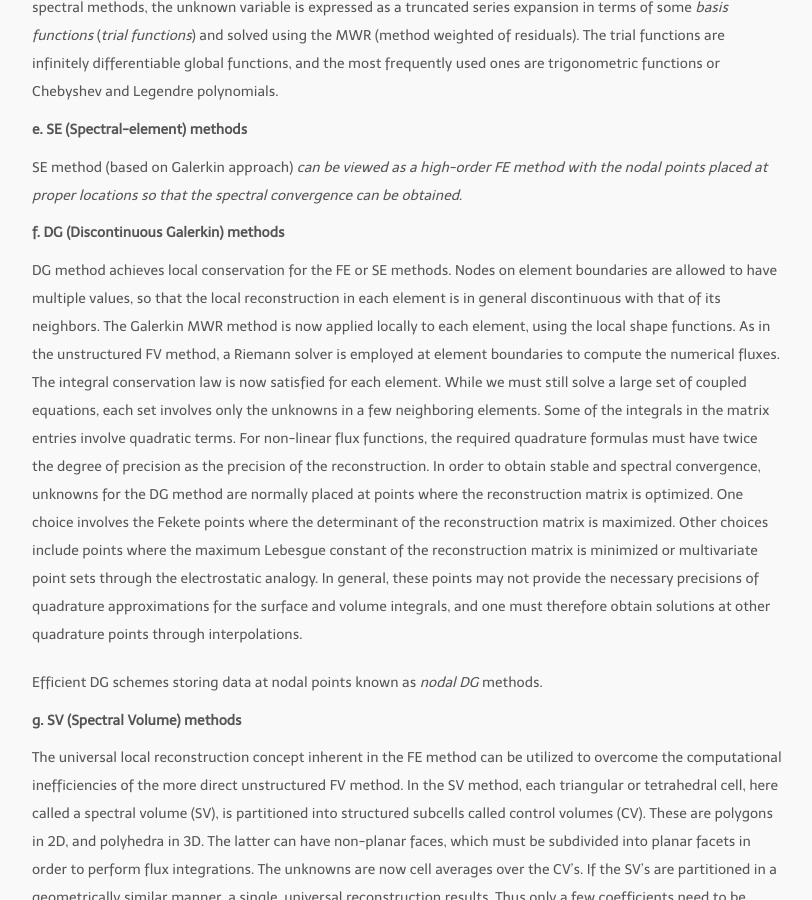
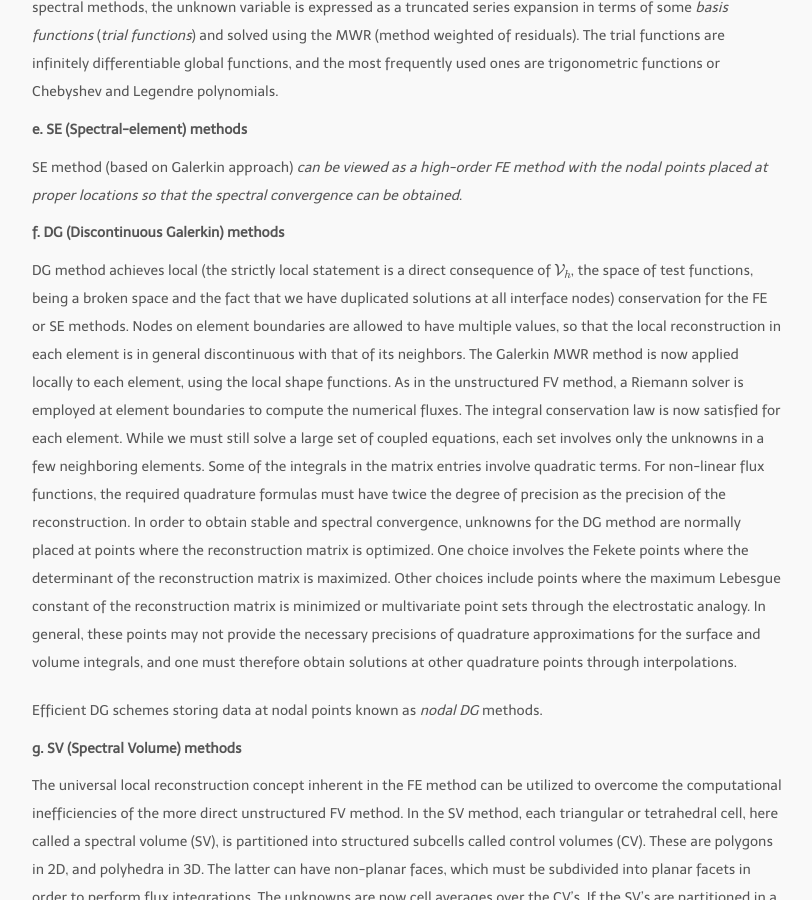
Before and after one commit to bizhishui/bizhishui.github.io, a Jekyll site: the page built from _posts/2018-01-17-Numerical-Notes.md, in a window 1280 px wide and 900 px high, scrolled down 2064 px. Shown: the whole window, without its empty margins (233-1045 px from the left). Built offline with Jekyll 4.4.1, drawn with Linux system fonts in a browser that asks for light colours; nearby versions of some CDN libraries; some web fonts are replaced; formulas are drawn with MathJax 3; a script that is not in the unit is left out; comment, search, counter and statistics services are not loaded.

Commit message:
updatesa

```diff
--- a/_posts/2018-01-17-Numerical-Notes.md
+++ b/_posts/2018-01-17-Numerical-Notes.md
@@ -74,7 +74,8 @@ SE method (based on Galerkin approach) *can be viewed as a high-order FE method
 
 #### f. DG (Discontinuous Galerkin) methods
 {:.no_toc}
-DG method achieves local conservation for the FE or SE methods. Nodes on element boundaries are allowed to have multiple values, so that the local reconstruction in each element is in general discontinuous
+DG method achieves local (the strictly local statement is a direct consequence of $$\mathcal{V}_h$$, the space of test functions, being a broken space and the fact that we have duplicated
+solutions at all interface nodes) conservation for the FE or SE methods. Nodes on element boundaries are allowed to have multiple values, so that the local reconstruction in each element is in general discontinuous
 with that of its neighbors. The Galerkin MWR method is now applied locally to each element, using the local shape functions. As in the unstructured FV method, a Riemann solver is employed at element boundaries
 to compute the numerical fluxes. The integral conservation law is now satisfied for each element. While we must still solve a large set of coupled equations, each set involves only the unknowns in a few neighboring elements.
 Some of the integrals in the matrix entries involve quadratic terms. For non-linear flux functions, the required quadrature formulas must have twice the degree of precision as the precision of the reconstruction.
```
